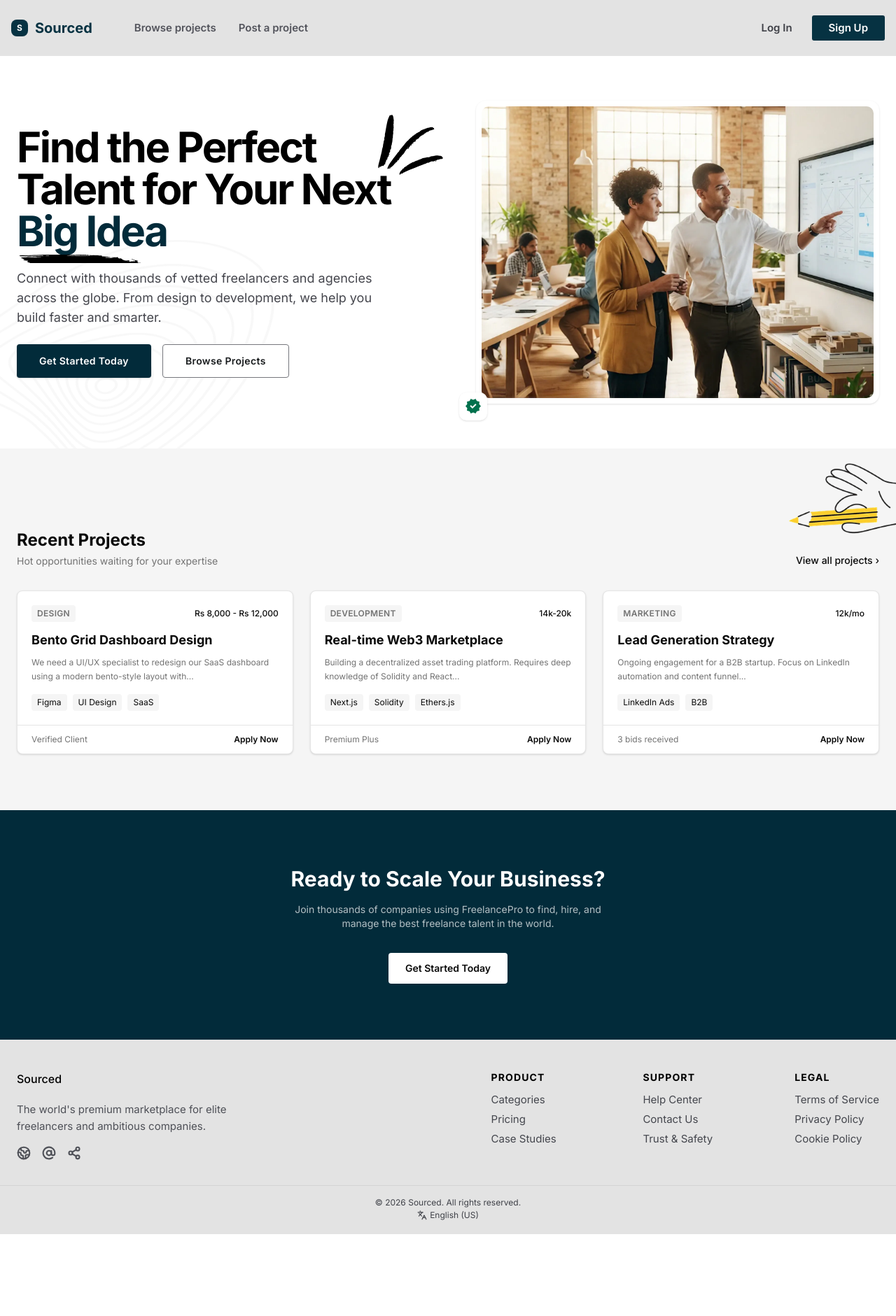
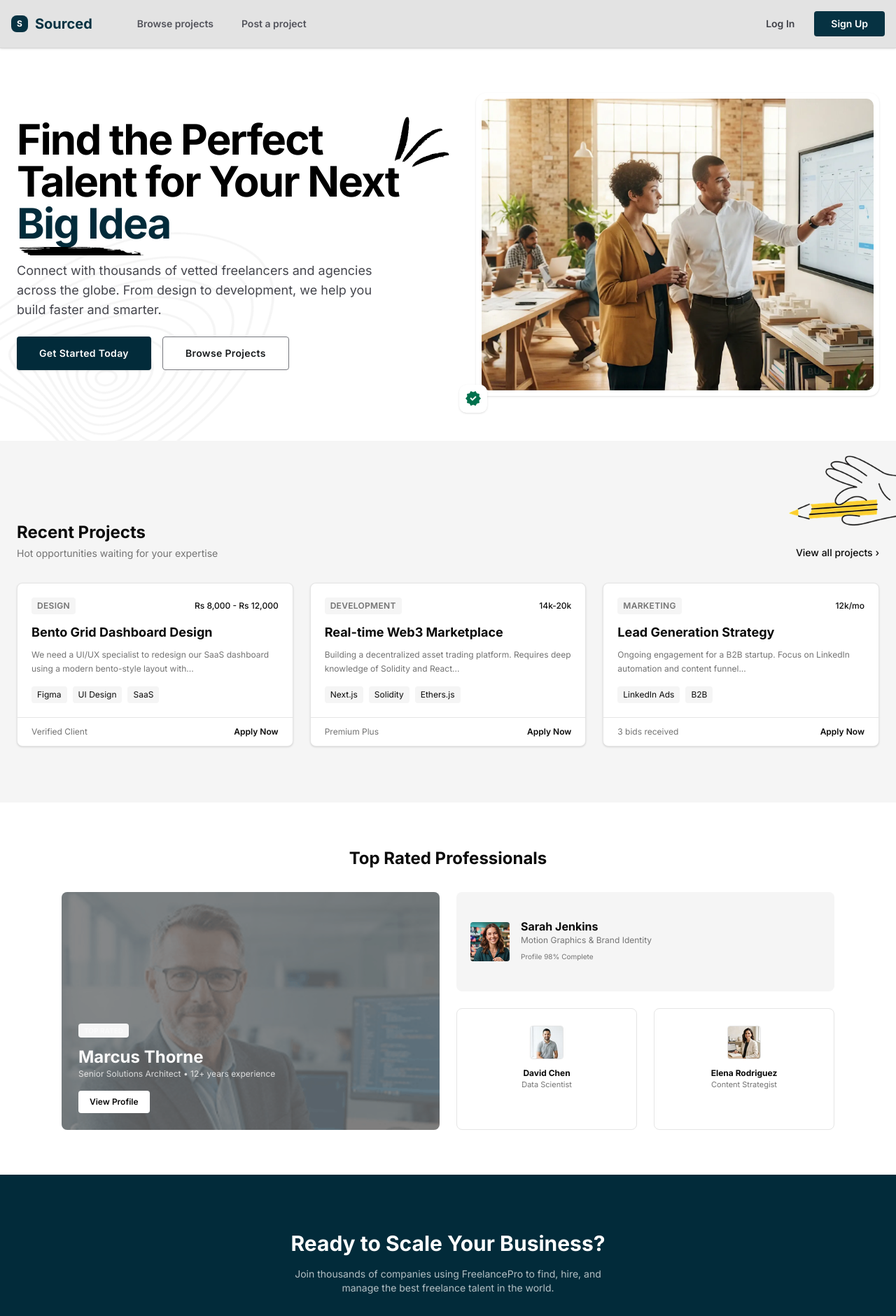
Before and after one commit to Piyush-20045/sourced, a Next.js app: page / in a window 1280 px wide. Shown: the top 1881 px of the page at 70% size. Before the commit the page ends 1764 px from the top, so only its background shows below. Built offline with nearby package versions, Linux system fonts and the light colour scheme.

Commit message:
feat: fix the navbar and some ui responsiveness

```diff
--- a/src/app/layout.tsx
+++ b/src/app/layout.tsx
@@ -1,8 +1,8 @@
 import type { Metadata } from "next";
 import { Geist, Inter } from "next/font/google";
 import "./globals.css";
-import { Navbar } from "@/components/layout/navbar";
-import { Footer } from "@/components/layout/footer";
+import Navbar from "@/components/layout/navbar";
+import Footer from "@/components/layout/footer";
 
 const geistSans = Geist({
   variable: "--font-geist-sans",
--- a/src/app/page.tsx
+++ b/src/app/page.tsx
@@ -1,13 +1,17 @@
 import Hero from "@/components/home-sections/hero";
 import RecentProjects from "@/components/home-sections/recent-projects";
-import { CTA } from "@/components/home-sections/cta";
+import TopRated from "@/components/home-sections/top-rated";
+import CTA from "@/components/home-sections/cta";
 
-export default function Home() {
+function Home() {
   return (
     <main className="flex-1 bg-white">
       <Hero />
       <RecentProjects />
+      <TopRated />
       <CTA />
     </main>
   );
 }
+
+export default Home;
--- a/src/components/home-sections/cta.tsx
+++ b/src/components/home-sections/cta.tsx
@@ -1,4 +1,4 @@
-export function CTA() {
+export default function CTA() {
   return (
     <section className="bg-[#022B3A] px-6 py-20 text-center">
       <h2 className="text-3xl font-bold text-[#FFFFFF]">
--- a/src/components/home-sections/hero.tsx
+++ b/src/components/home-sections/hero.tsx
@@ -1,7 +1,7 @@
 import Image from "next/image";
 import Link from "next/link";
 
-export function Hero() {
+function Hero() {
   return (
     <section className="relative isolate w-full overflow-hidden bg-white px-6 py-12 lg:py-16">
       <div className="mx-auto grid w-full max-w-7xl items-center gap-12 lg:grid-cols-2 lg:gap-10">
@@ -13,13 +13,25 @@ export function Hero() {
             width={603}
             height={449}
             aria-hidden="true"
-            className="pointer-events-none absolute -bottom-36 -left-24 z-0 hidden w-96 opacity-70 sm:block lg:-bottom-40 lg:-left-28 lg:w-120"
+            className="pointer-events-none absolute -bottom-36 -left-24 z-0 hidden w-96 opacity-90 sm:block lg:-bottom-40 lg:-left-28 lg:w-120"
           />
 
-          <div className="relative z-10">
-            <h1 className="max-w-2xl text-5xl font-bold leading-none tracking-[-0.04em] text-black sm:text-6xl lg:text-[60px]">
+          <div className="z-10">
+            <h1 className="max-w-2xl text-4xl font-bold leading-none tracking-[-0.03em] text-black sm:text-6xl lg:text-[60px]">
               Find the Perfect <br />
-              Talent for Your Next <br />
+              Talent for Your {""}
+              <span className="relative inline-block">
+                Next
+                <Image
+                  src="/home/hero/hero-scribble.svg"
+                  alt=""
+                  width={92}
+                  height={85}
+                  aria-hidden="true"
+                  className="pointer-events-none absolute -right-12 -top-6 h-auto w-12 rotate-30 sm:-right-16 sm:-top-9 sm:w-16 lg:-right-18 lg:-top-14 lg:w-20"
+                />
+              </span>
+              <br />
               <span className="relative inline-block text-[#022b3a]">
                 Big Idea
                 <Image
@@ -32,15 +44,6 @@ export function Hero() {
                 />
               </span>
             </h1>
-
-            <Image
-              src="/home/hero/hero-scribble.svg"
-              alt=""
-              width={92}
-              height={85}
-              aria-hidden="true"
-              className="absolute right-[-8%] top-[5%] hidden h-auto w-20 rotate-28 lg:block lg:right-[-14%] lg:top-[-6%] lg:w-24"
-            />
           </div>
 
           <p className="relative z-10 max-w-lg text-base leading-6 text-[#45464d] sm:text-lg sm:leading-7">
--- a/src/components/home-sections/recent-projects.tsx
+++ b/src/components/home-sections/recent-projects.tsx
@@ -28,7 +28,7 @@ const projects = [
   },
 ];
 
-export default function RecentProjects() {
+function RecentProjects() {
   return (
     <section id="projects" className="relative overflow-hidden bg-muted z-0">
       <div className="mx-auto max-w-7xl px-6 pb-20">
@@ -108,3 +108,5 @@ export default function RecentProjects() {
     </section>
   );
 }
+
+export default RecentProjects;
--- /dev/null
+++ b/src/components/home-sections/top-rated.tsx
@@ -0,0 +1,88 @@
+function TopRated() {
+  return (
+    <section>
+      {/* Top rated */}
+      <section className="mx-auto max-w-6xl px-6 py-16">
+        <h2 className="text-center text-2xl font-bold">
+          Top Rated Professionals
+        </h2>
+        <div className="mt-8 grid gap-6 md:grid-cols-2">
+          <div className="relative min-h-85 overflow-hidden rounded-md">
+            <img
+              src="/home/top-rated/person1.png"
+              alt="Marcus Thorne, senior solutions architect"
+              className="absolute inset-0 h-full w-full object-cover object-top"
+            />
+            <div className="absolute inset-0 bg-primary/50" />
+            <div className="absolute bottom-0 p-6">
+              <span className="rounded bg-accent px-2 py-1 text-[10px] font-bold text-primary-foreground">
+                TOP RATED
+              </span>
+              <h3 className="mt-3 text-2xl font-bold text-primary-foreground">
+                Marcus Thorne
+              </h3>
+              <p className="text-xs text-primary-foreground/80">
+                Senior Solutions Architect • 12+ years experience
+              </p>
+              <a
+                href="#"
+                className="mt-4 inline-block rounded bg-background px-4 py-2 text-xs font-semibold"
+              >
+                View Profile
+              </a>
+            </div>
+          </div>
+
+          <div className="grid gap-6">
+            <div className="flex items-center gap-4 rounded-md bg-muted p-5">
+              <img
+                src="/home/top-rated/person2.png"
+                alt="Sarah Jenkins"
+                className="h-14 w-14 rounded object-cover"
+              />
+              <div className="min-w-0">
+                <h3 className="font-bold">Sarah Jenkins</h3>
+                <p className="text-xs text-muted-foreground">
+                  Motion Graphics & Brand Identity
+                </p>
+                <p className="mt-2 text-[10px] text-muted-foreground">
+                  Profile 98% Complete
+                </p>
+                <div className="mt-1 h-0.5 w-40 bg-accent" />
+              </div>
+            </div>
+            <div className="grid gap-6 sm:grid-cols-2">
+              {[
+                {
+                  name: "David Chen",
+                  role: "Data Scientist",
+                  img: "./home/top-rated/person3.png",
+                },
+                {
+                  name: "Elena Rodriguez",
+                  role: "Content Strategist",
+                  img: "./home/top-rated/person4.png",
+                },
+              ].map((p) => (
+                <div
+                  key={p.name}
+                  className="rounded-md border border-border p-6 text-center"
+                >
+                  <img
+                    src={p.img}
+                    alt={p.name}
+                    className="mx-auto h-12 w-12 rounded border border-border object-cover"
+                  />
+                  <h3 className="mt-3 text-xs font-bold">{p.name}</h3>
+                  <p className="text-[11px] text-muted-foreground">{p.role}</p>
+                </div>
+              ))}
+            </div>
+          </div>
+        </div>
+      </section>
+    </section>
+  );
+}
+
+export default TopRated;
--- a/src/components/layout/footer.tsx
+++ b/src/components/layout/footer.tsx
@@ -28,7 +28,7 @@ const footerSections = [
   },
 ];
 
-export function Footer() {
+function Footer() {
   return (
     <footer className="w-full bg-[#e3e3e3] text-[#44464d]">
       <div className="mx-auto flex w-full max-w-348 flex-col gap-10 px-6 pb-9 pt-11 sm:px-10 lg:px-6">
--- a/src/components/layout/navbar.tsx
+++ b/src/components/layout/navbar.tsx
@@ -1,20 +1,25 @@
+"use client";
+import { Menu, X } from "lucide-react";
 import Link from "next/link";
+import { useState } from "react";
 
 const navLinks = [
   { href: "/projects", label: "Browse projects" },
   { href: "/projects/new", label: "Post a project" },
 ];
 
-export function Navbar() {
+function Navbar() {
+  const [isOpen, setIsOpen] = useState(false);
+
   return (
-    <header className="w-full bg-[#e3e3e3] text-[#063242] z-100 sticky top-0 ">
+    <header className="sticky top-0 z-50 w-full border-b border-black/5 bg-[#e3e3e3] text-[#063242] shadow-sm">
       <nav
         aria-label="Primary navigation"
-        className="mx-auto flex min-h-20 w-full flex-wrap items-center justify-between gap-x-8 gap-y-4 px-5 py-5 sm:px-8 lg:max-w-7xl lg:flex-nowrap lg:px-4"
+        className="mx-auto flex min-h-16 w-full max-w-7xl items-center justify-between px-5 py-4 sm:px-8 lg:px-4"
       >
         <Link
           href="/"
-          className="flex shrink-0 items-center gap-2.5 text-xl font-bold leading-none text-[#063242]"
+          className="flex items-center gap-2.5 text-xl font-bold leading-none"
         >
           <span className="flex size-6 items-center justify-center rounded-md bg-[#063242] text-xs font-bold text-white">
             S
@@ -22,33 +27,79 @@ export function Navbar() {
           <span>Sourced</span>
         </Link>
 
-        <div className="order-3 flex w-full items-center gap-8 text-[15px] font-semibold text-[#53545c] sm:w-auto lg:order-0 lg:ml-7 lg:mr-auto">
+        {/* Desktop navigation. */}
+        <div className="hidden items-center gap-10 text-sm font-semibold text-[#53545c] md:flex lg:mr-auto lg:ml-16">
           {navLinks.map((link) => (
             <Link
               key={link.href}
               href={link.href}
-              className="transition-colors hover:text-[#063242] focus-visible:outline-none focus-visible:ring-2 focus-visible:ring-[#063242]/35"
+              className="transition-colors hover:text-[#063242]"
             >
               {link.label}
             </Link>
           ))}
         </div>
 
-        <div className="ml-auto flex shrink-0 items-center gap-7 text-[15px] font-semibold">
+        <div className="hidden items-center gap-7 text-sm font-semibold md:flex">
           <Link
             href="/login"
-            className="text-[#3f4047] transition-colors hover:text-[#063242] focus-visible:outline-none focus-visible:ring-2 focus-visible:ring-[#063242]/35"
+            className="text-[#3f4047] transition-colors hover:text-[#063242]"
           >
             Log In
           </Link>
           <Link
             href="/signup"
-            className="inline-flex h-9 items-center justify-center rounded-[3px] bg-[#063242] px-6 text-white transition-colors hover:bg-[#0a4155] focus-visible:outline-none focus-visible:ring-2 focus-visible:ring-[#063242]/35"
+            className="inline-flex h-9 items-center justify-center rounded bg-[#063242] px-6 text-white transition-colors hover:bg-[#0a4155]"
           >
             Sign Up
           </Link>
         </div>
+
+        {/* Mobile menu button. */}
+        <button
+          type="button"
+          aria-label="Toggle navigation menu"
+          aria-expanded={isOpen}
+          onClick={() => setIsOpen((open) => !open)}
+          className="inline-flex size-10 items-center justify-center rounded-md bg-white text-[#063242] shadow-sm md:hidden"
+        >
+          {isOpen ? <X className="size-5" /> : <Menu className="size-5" />}
+        </button>
       </nav>
+
+      {/* Mobile navigation panel. */}
+      {isOpen ? (
+        <div className="border-t border-black/5 bg-[#e3e3e3] px-5 pb-5 md:hidden">
+          <div className="mx-auto grid max-w-7xl gap-3 rounded-lg bg-white/70 p-3 shadow-sm">
+            {navLinks.map((link) => (
+              <Link
+                key={link.href}
+                href={link.href}
+                onClick={() => setIsOpen(false)}
+                className="rounded-md px-3 py-2 text-sm font-semibold text-[#53545c] transition-colors hover:bg-[#063242]/10 hover:text-[#063242]"
+              >
+                {link.label}
+              </Link>
+            ))}
+            <div className="grid grid-cols-2 gap-3 pt-2">
+              <Link
+                href="/login"
+                onClick={() => setIsOpen(false)}
+                className="inline-flex h-10 items-center justify-center rounded border border-[#063242]/20 text-sm font-semibold text-[#063242]"
+              >
+                Log In
+              </Link>
+              <Link
+                href="/signup"
+                onClick={() => setIsOpen(false)}
+                className="inline-flex h-10 items-center justify-center rounded bg-[#063242] text-sm font-semibold text-white"
+              >
+                Sign Up
+              </Link>
+            </div>
+          </div>
+        </div>
+      ) : null}
     </header>
   );
 }
```
